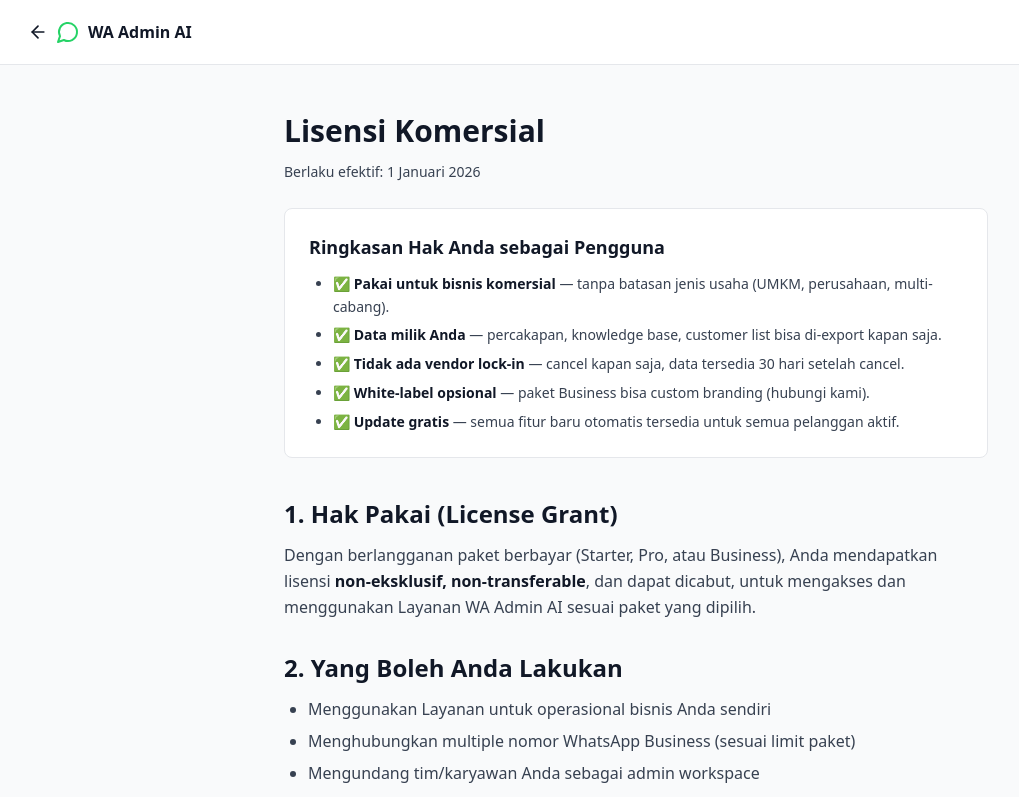
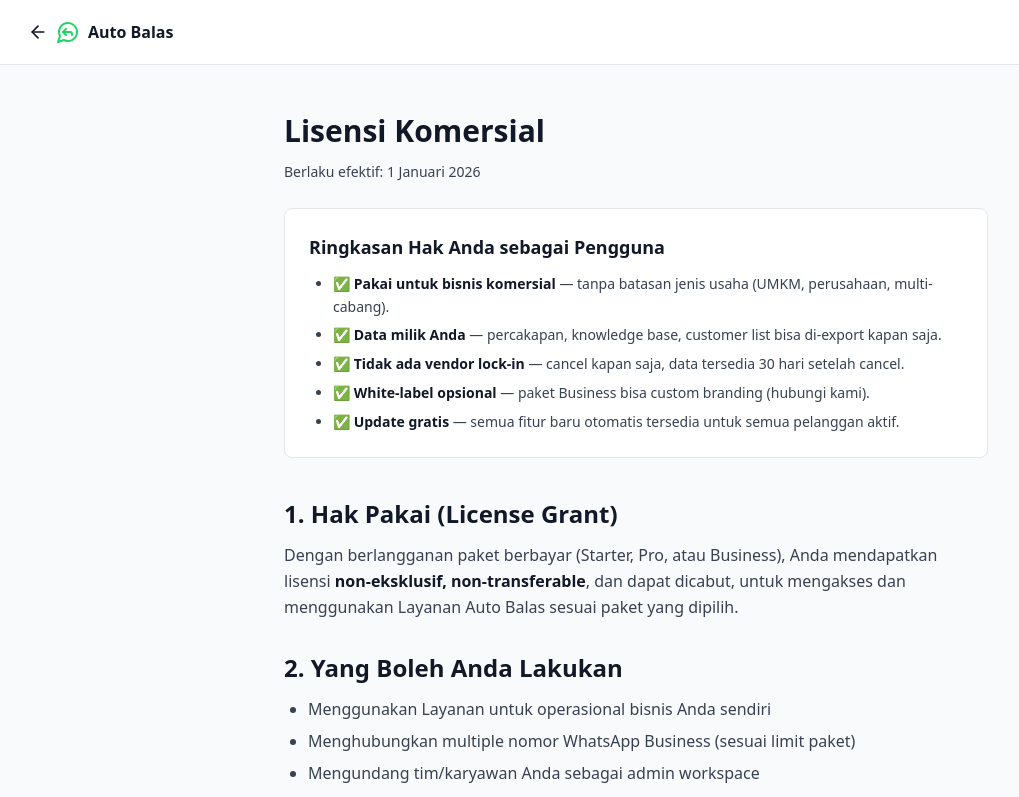
Before and after one commit to ediprasetiyo/Aplikasi_AI_WhatsApp_Admin, a Next.js app in the folder apps/web/: page /license in a window 1280 px wide. Shown: the top 797 px of the page, without its empty margins (4-1023 px from the left). Built offline with nearby package versions, Linux system fonts and the light colour scheme.

Commit message:
feat: rebrand to Auto Balas with MessageCircleReply icon

```diff
--- a/apps/web/src/app/(auth)/layout.tsx
+++ b/apps/web/src/app/(auth)/layout.tsx
@@ -1,13 +1,13 @@
 import Link from 'next/link';
-import { MessageCircle } from 'lucide-react';
+import { MessageCircleReply } from 'lucide-react';
 
 export default function AuthLayout({ children }: { children: React.ReactNode }) {
   return (
     <div className="flex min-h-screen items-center justify-center bg-gray-50 px-4">
       <div className="w-full max-w-md">
         <Link href="/" className="flex items-center justify-center gap-2 mb-8 font-bold text-xl">
-          <MessageCircle className="h-7 w-7 text-brand" />
-          WA Admin AI
+          <MessageCircleReply className="h-7 w-7 text-brand" />
+          Auto Balas
         </Link>
         <div className="rounded-lg border bg-white p-8 shadow-sm">{children}</div>
       </div>
--- a/apps/web/src/app/(legal)/layout.tsx
+++ b/apps/web/src/app/(legal)/layout.tsx
@@ -1,5 +1,5 @@
 import Link from 'next/link';
-import { ArrowLeft, MessageCircle } from 'lucide-react';
+import { ArrowLeft, MessageCircleReply } from 'lucide-react';
 
 export default function LegalLayout({ children }: { children: React.ReactNode }) {
   return (
@@ -8,8 +8,8 @@ export default function LegalLayout({ children }: { children: React.ReactNode })
         <div className="container flex h-16 items-center justify-between">
           <Link href="/" className="flex items-center gap-2 font-bold">
             <ArrowLeft className="h-5 w-5" />
-            <MessageCircle className="h-6 w-6 text-brand" />
-            WA Admin AI
+            <MessageCircleReply className="h-6 w-6 text-brand" />
+            Auto Balas
           </Link>
         </div>
       </header>
--- a/apps/web/src/app/(legal)/license/page.tsx
+++ b/apps/web/src/app/(legal)/license/page.tsx
@@ -1,4 +1,4 @@
-export const metadata = { title: 'Lisensi · WA Admin AI' };
+export const metadata = { title: 'Lisensi · Auto Balas' };
 
 export default function LicensePage() {
   return (
@@ -21,7 +21,7 @@ export default function LicensePage() {
       <p>
         Dengan berlangganan paket berbayar (Starter, Pro, atau Business), Anda mendapatkan
         lisensi <strong>non-eksklusif, non-transferable</strong>, dan dapat dicabut, untuk
-        mengakses dan menggunakan Layanan WA Admin AI sesuai paket yang dipilih.
+        mengakses dan menggunakan Layanan Auto Balas sesuai paket yang dipilih.
       </p>
 
       <h2 className="mt-8 text-2xl font-bold">2. Yang Boleh Anda Lakukan</h2>
@@ -59,13 +59,13 @@ export default function LicensePage() {
       <h2 className="mt-8 text-2xl font-bold">6. Tanggung Jawab</h2>
       <p>
         Anda bertanggung jawab atas konten knowledge base & pesan yang dikirim atas nama bisnis Anda.
-        WA Admin AI sebagai platform tidak bertanggung jawab atas isi pesan yang dihasilkan AI
+        Auto Balas sebagai platform tidak bertanggung jawab atas isi pesan yang dihasilkan AI
         berdasarkan knowledge base yang Anda input.
       </p>
 
       <h2 className="mt-8 text-2xl font-bold">7. Pemilik Lisensi</h2>
       <p>
-        Layanan WA Admin AI dioperasikan oleh <strong>Edi Prasetiyo</strong>, berbasis di
+        Layanan Auto Balas dioperasikan oleh <strong>Edi Prasetiyo</strong>, berbasis di
         Indonesia. Untuk pertanyaan terkait lisensi atau perjanjian khusus (enterprise, reseller),
         hubungi WhatsApp <strong>+62 821-1552-5327</strong>.
       </p>
--- a/apps/web/src/app/(legal)/privacy/page.tsx
+++ b/apps/web/src/app/(legal)/privacy/page.tsx
@@ -1,4 +1,4 @@
-export const metadata = { title: 'Kebijakan Privasi · WA Admin AI' };
+export const metadata = { title: 'Kebijakan Privasi · Auto Balas' };
 
 export default function PrivacyPage() {
   return (
--- a/apps/web/src/app/(legal)/terms/page.tsx
+++ b/apps/web/src/app/(legal)/terms/page.tsx
@@ -1,4 +1,4 @@
-export const metadata = { title: 'Syarat & Ketentuan · WA Admin AI' };
+export const metadata = { title: 'Syarat & Ketentuan · Auto Balas' };
 
 export default function TermsPage() {
   return (
@@ -8,7 +8,7 @@ export default function TermsPage() {
 
       <h2 className="mt-8 text-2xl font-bold">1. Penerimaan Syarat</h2>
       <p>
-        Dengan mendaftar dan menggunakan WA Admin AI ("Layanan"), Anda setuju terikat oleh syarat &
+        Dengan mendaftar dan menggunakan Auto Balas ("Layanan"), Anda setuju terikat oleh syarat &
         ketentuan ini, termasuk Kebijakan Privasi dan Lisensi yang menjadi satu kesatuan.
       </p>
 
--- a/apps/web/src/app/dashboard/layout.tsx
+++ b/apps/web/src/app/dashboard/layout.tsx
@@ -1,6 +1,6 @@
 import Link from 'next/link';
 import { redirect } from 'next/navigation';
-import { MessageCircle, LayoutDashboard, Users, Settings, LogOut, Phone, Inbox, Sparkles } from 'lucide-react';
+import { MessageCircleReply, LayoutDashboard, Users, Settings, LogOut, Phone, Inbox, Sparkles } from 'lucide-react';
 import { requireSession } from '@/lib/session';
 import { prisma } from '@wa-admin/db';
 import { SignOutButton } from './_components/sign-out-button';
@@ -25,8 +25,8 @@ export default async function DashboardLayout({ children }: { children: React.Re
     <div className="flex min-h-screen">
       <aside className="w-64 border-r bg-white px-4 py-6">
         <Link href="/dashboard" className="flex items-center gap-2 font-bold text-lg">
-          <MessageCircle className="h-6 w-6 text-brand" />
-          WA Admin AI
+          <MessageCircleReply className="h-6 w-6 text-brand" />
+          Auto Balas
         </Link>
 
         <div className="mt-6">
--- a/apps/web/src/app/demo/page.tsx
+++ b/apps/web/src/app/demo/page.tsx
@@ -1,5 +1,5 @@
 import Link from 'next/link';
-import { MessageCircle, ArrowLeft } from 'lucide-react';
+import { MessageCircleReply, ArrowLeft } from 'lucide-react';
 import { DemoChat } from './demo-chat';
 
 const PRESETS = [
@@ -70,8 +70,8 @@ export default function DemoPage() {
         <div className="container flex h-16 items-center justify-between">
           <Link href="/" className="flex items-center gap-2 font-bold text-lg">
             <ArrowLeft className="h-5 w-5" />
-            <MessageCircle className="h-6 w-6 text-brand" />
-            WA Admin AI
+            <MessageCircleReply className="h-6 w-6 text-brand" />
+            Auto Balas
           </Link>
           <Link
             href="/register"
--- a/apps/web/src/app/layout.tsx
+++ b/apps/web/src/app/layout.tsx
@@ -3,7 +3,7 @@ import { Toaster } from 'sonner';
 import './globals.css';
 
 export const metadata: Metadata = {
-  title: 'WA Admin AI — Auto-reply WhatsApp untuk UMKM',
+  title: 'Auto Balas — Auto-reply WhatsApp untuk UMKM',
   description: 'Bantu owner UMKM kurangi beban admin dan jangan sampai customer hilang.',
 };
 
--- a/apps/web/src/app/page.tsx
+++ b/apps/web/src/app/page.tsx
@@ -1,6 +1,7 @@
 import Link from 'next/link';
 import {
   MessageCircle,
+  MessageCircleReply,
   Bot,
   Users,
   Zap,
@@ -24,8 +25,8 @@ export default function LandingPage() {
       <header className="border-b">
         <div className="container flex h-16 items-center justify-between">
           <div className="flex items-center gap-2 font-bold text-lg">
-            <MessageCircle className="h-6 w-6 text-brand" />
-            WA Admin AI
+            <MessageCircleReply className="h-6 w-6 text-brand" />
+            Auto Balas
           </div>
           <nav className="flex items-center gap-2 md:gap-4">
             <Link href="/demo" className="hidden md:inline text-sm text-gray-600 hover:text-gray-900">
@@ -302,8 +303,8 @@ export default function LandingPage() {
           <div className="grid gap-8 md:grid-cols-4">
             <div className="md:col-span-2">
               <div className="flex items-center gap-2 font-bold">
-                <MessageCircle className="h-5 w-5 text-brand" />
-                WA Admin AI
+                <MessageCircleReply className="h-5 w-5 text-brand" />
+                Auto Balas
               </div>
               <p className="mt-3 text-sm text-gray-600 max-w-sm">
                 AI auto-reply WhatsApp untuk UMKM Indonesia. Bantu owner kurangi beban admin
@@ -337,7 +338,7 @@ export default function LandingPage() {
             </div>
           </div>
           <div className="mt-10 border-t pt-6 flex flex-col sm:flex-row justify-between gap-2 text-xs text-gray-500">
-            <div>© {new Date().getFullYear()} WA Admin AI · Made in Indonesia 🇮🇩</div>
+            <div>© {new Date().getFullYear()} Auto Balas · Made in Indonesia 🇮🇩</div>
             <div>Created with ❤️ by <span className="font-medium text-gray-700">Edi Prasetiyo</span></div>
           </div>
         </div>
```
